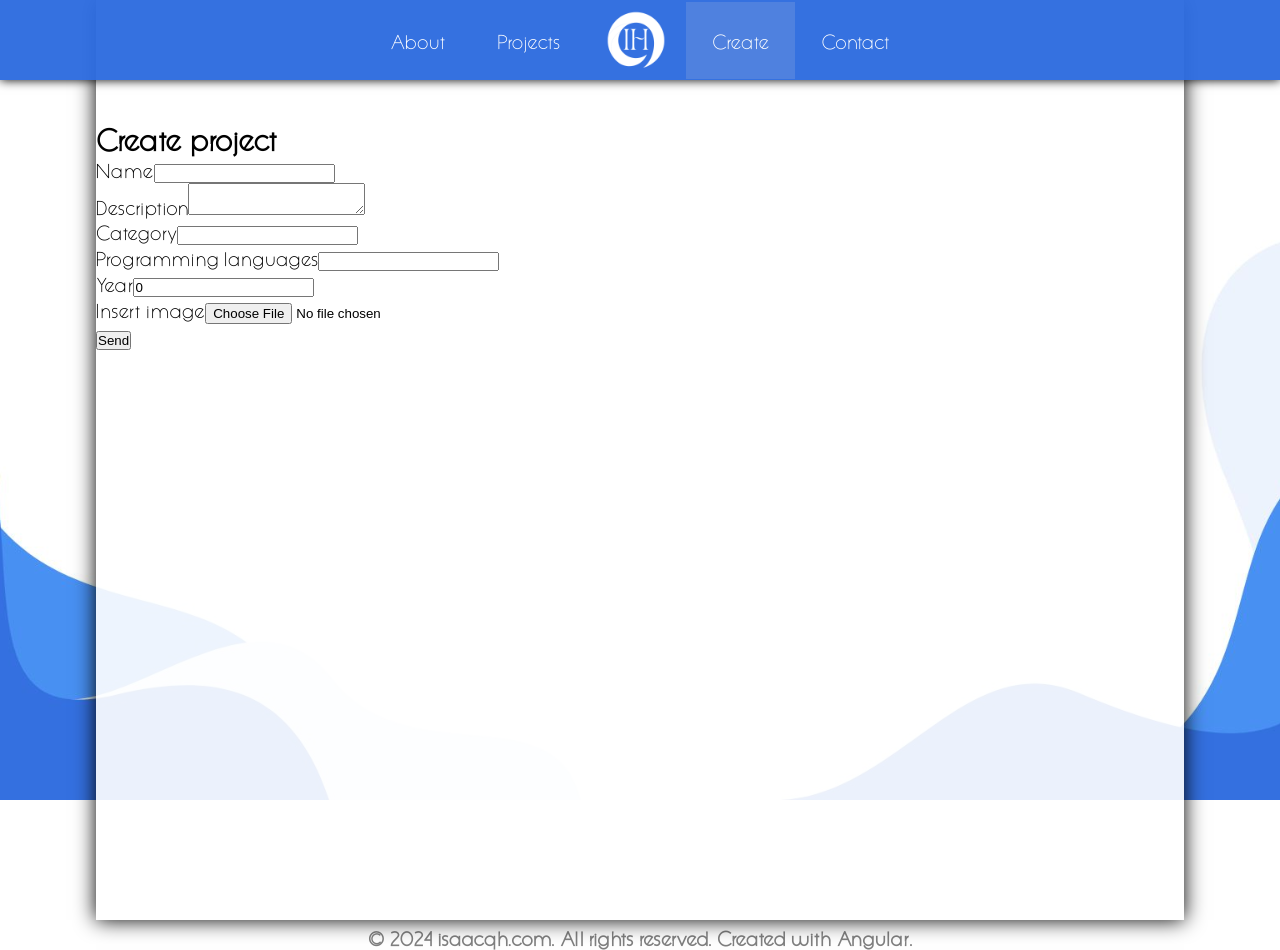
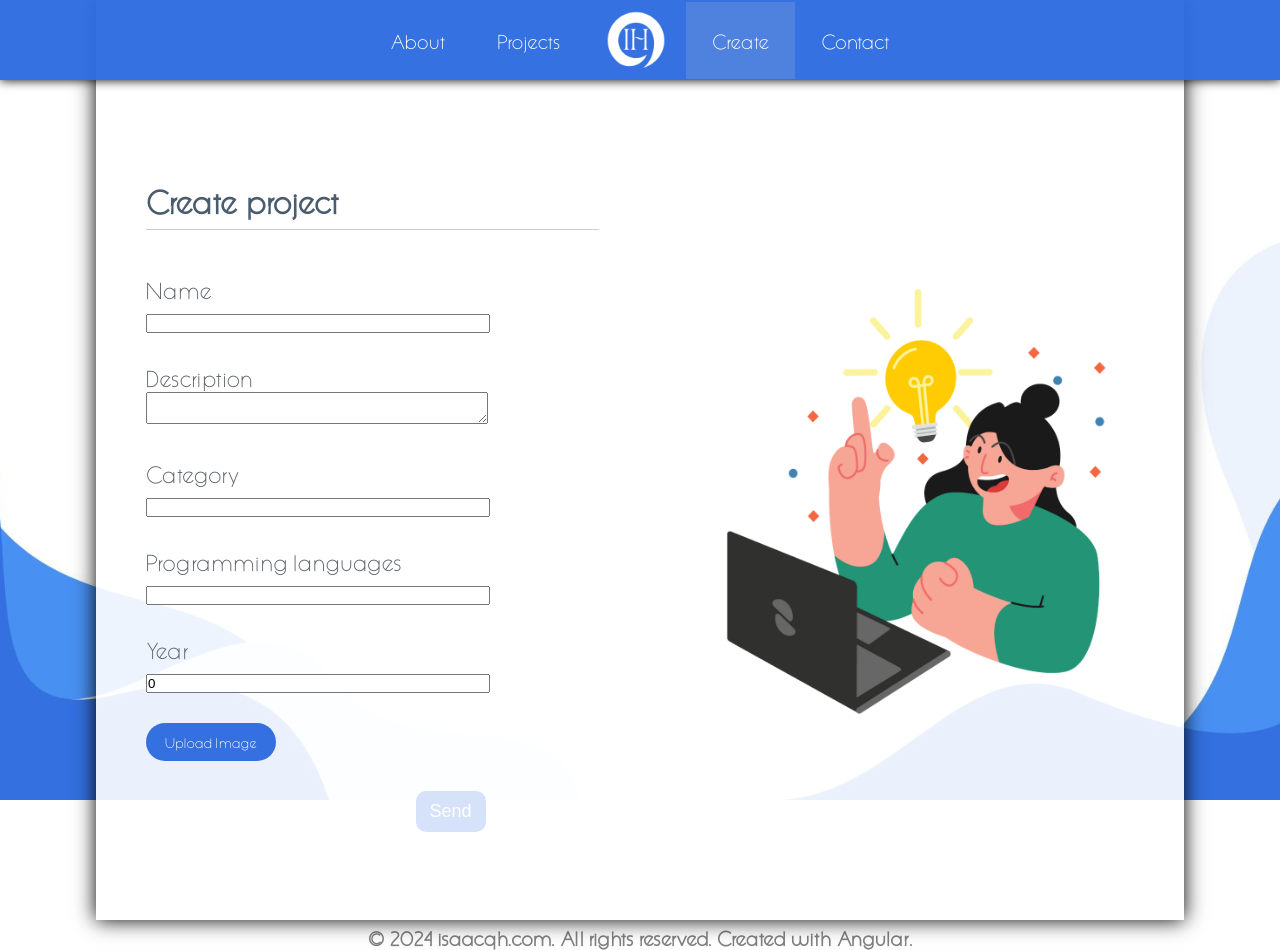
Before and after one commit to IsaacQH/Portafolio-Angular, an Angular app: page /create-project in a window 1280 px wide. Built offline with nearby package versions, Linux system fonts and the light colour scheme.

Commit message:
Create POST method and adding success or failed status

```diff
--- a/src/app/components/create/create.component.html
+++ b/src/app/components/create/create.component.html
@@ -1,38 +1,62 @@
-<div class = "container">
+<!-- Section for creating projects -->
+<section id="create">
+    <!-- Container to hold the form -->
+    <div class="container">
+        <!-- Heading for the section -->
         <h2>{{title}}</h2>
 
-    <form #projectForm = "ngForm" (ngSubmit)="onSubmit(projectForm)"> <!-- Name of form is projectForm, has a acction -> onSubmit function -->
+        <div class = "message success" *ngIf = "status == 'SUCCESS'">Project has been created and published successfully. <a href = "http://localhost:3700/getAll">See it here</a></div>
+        <div class = "message failed" *ngIf =  "status == 'FAILED'">Project was not created. <a href = "http://localhost:3700/getAll">See it here</a></div>
+
+        <!-- Form for project creation -->
+        <form #projectForm="ngForm" (ngSubmit)="onSubmit(projectForm)">
+            <!-- Input field for project name -->
             <p>
-            <label for = "name">Name</label>
-            <input type="text" name="name" #name = "ngModel" [(ngModel)] = "project.name"/>
+                <label for="name">Name</label>
+                <input type="text" name="name" #name="ngModel" [(ngModel)]="project.name" required/><br/>
+                <span class ="formError" *ngIf="name.touched && !name.valid">The name field is required.</span>
             </p>
 
+            <!-- Textarea for project description -->
             <p>
-            <label for = "description">Description</label>
-            <textarea name="description" #description = "ngModel" [(ngModel)]= "project.description"></textarea>
+                <label for="description">Description</label>
+                <textarea name="description" #description="ngModel" [(ngModel)]="project.description" required></textarea><br>
+                <span class ="formError" *ngIf="description.touched && !description.valid">The description field is required.</span>
             </p>
 
+            <!-- Input field for project category -->
             <p>
-            <label for = "category">Category</label>
-            <input type="text" name="category" #category = "ngModel" [(ngModel)] = "project.category"/>
+                <label for="category">Category</label>
+                <input type="text" name="category" #category="ngModel" [(ngModel)]="project.category" required/><br>
+                <span class ="formError" *ngIf="category.touched && !category.valid">The category field is required.</span>
             </p>
 
+            <!-- Input field for programming languages used -->
             <p>
-            <label for = "langs">Programming languages</label>
-            <input type="text" name="langs" #langs = "ngModel" [(ngModel)] = "project.langs"/>
+                <label for="langs">Programming languages</label>
+                <input type="text" name="langs" #langs="ngModel" [(ngModel)]="project.langs" required/><br>
+                <span class ="formError" *ngIf="langs.touched && !langs.valid">The name languages are required.</span>
             </p>
 
+            <!-- Input field for project year -->
             <p>
-            <label for = "year">Year</label>
-            <input type="text" name="year" #year = "ngModel" [(ngModel)] = "project.year"/>
+                <label for="year">Year</label>
+                <input type="text" name="year" #year="ngModel" [(ngModel)]="project.year"/>
             </p>
 
+            <!-- Custom file upload button -->
             <p>
-            <label for = "image">Insert image</label>
-            <input type="file" name="image" placeholder = "Upload Image"/>
+                <label for="file-upload" class="custom-file-upload">
+                    <i class="fas fa-cloud-upload-alt"></i> Upload Image
+                </label>
+                <input id="file-upload" type="file" name="image" />
             </p>
 
-        <input type="submit" value="Send">
-
+            <!-- Submit button for sending the form -->
+            <input type="submit" value="Send" [disabled] = "!projectForm.form.valid">
         </form>
     </div>
+
+    <!-- Decorative image -->
+    <img id="decorator" src="../../../assets/css/img/create.png">
+</section>
--- a/src/app/components/create/create.component.ts
+++ b/src/app/components/create/create.component.ts
@@ -17,12 +17,14 @@ import { CommonModule } from '@angular/common';
 export class CreateComponent implements OnInit{
   public title: string; // Title for the component
   public project: Project; // Project object
+  public status:string;  //Status of the post
 
   constructor(
     private _projectService: ProjectService
   ){
     this.title = "Create project"; // Sets the title
     this.project = new Project("","","","","", 0,""); // Initializes a new Project object with default values
+    this.status = ""      //declararion of default status
   }
 
   ngOnInit() {
@@ -30,6 +32,23 @@ export class CreateComponent implements OnInit{
   }
 
   onSubmit(form:any):any{
-    console.log(this.project)
+    console.log(this.project) //Prints on console the project objects
+    this._projectService.saveProject(this.project).subscribe(    //Captures and suscribes the project info on the db
+      response => {
+        if(response.project){
+          this.status = "SUCCESS";       //declararion of status is true so the message of HTML appears
+          console.log("This is the result of POST")
+          console.log(response)      //Prints the object project as a full JSON whith id assigned
+          form.reset()
+        }else{
+          this.status = "FAILED";       //declararion of status is false, so the message dont appear
+        }
+
+      },
+      error =>{
+        console.log("There was an error")   //Prints the error if ther is sone
+        console.log(<any>error)   //Prints the error if ther is sone
+      }
+    )
   }
 }
--- a/src/app/services/global.ts
+++ b/src/app/services/global.ts
@@ -1,5 +1,5 @@
 //Glogal service that will obtain the backend of the URL
 
 export var global = {
-    url: "http://localhost:3700/api/"
+    url: "http://localhost:3700/"
 }
--- a/src/app/services/projecs.service.ts
+++ b/src/app/services/projecs.service.ts
@@ -1,5 +1,5 @@
 import { Injectable } from "@angular/core";
-import { HttpClient } from "@angular/common/http";
+import { HttpClient, HttpHeaders } from "@angular/common/http";
 import { Observable } from "rxjs";
 import { Project} from "../models/project";
 import { global } from "./global";
@@ -17,4 +17,11 @@ export class ProjectService{
     testService(){
         return "Checking for Project Service"
     }
+
+    saveProject(project: Project):Observable<any>{
+        let params = JSON.stringify(project)     //Converts the object to a string JSON
+        let headers = new HttpHeaders().set('Content-type', 'application/json')  //Headers condifuration that send the json
+                                          //URL where the post is required, post on the backend
+        return this._http.post(this.url + 'saveProject', params, {headers:headers})  //Creates a POST and puts the params on the url and organize the headers por http
+      }
 }
--- a/src/assets/css/styles.css
+++ b/src/assets/css/styles.css
@@ -180,3 +180,124 @@ footer {
     width: calc(20% - 6px); /* Set the width for each li (20% minus margins) */
     margin: 0 30px 10px; /* Adjust margins for spacing */
 }
+
+
+/* --------------------------------   CREATE  ----------------------------------- */
+#create{
+    display: flex; /* Utiliza flexbox para distribuir los elementos en línea */
+    justify-content: space-between; /* Distribuye los elementos a lo largo del contenedor */
+    align-items: center; /* Centra verticalmente los elementos */
+}
+.container{
+    width: 45%; /* Ancho del contenedor */
+    justify-content: space-between;
+    padding: 50px;
+    padding-bottom: 40px;
+    margin: 0px auto; /* Margin top and bottom 0, left and right margin auto */
+    color: rgb(94, 101, 109); /* Text color */
+    font-size: 23px; /* Font size */
+}
+
+.container h2 {
+    font-size: 32px; /* Font size */
+    font-weight: bold; /* Font weight */
+    border-bottom: 1px solid #ccc; /* Bottom border */
+    color: rgb(74, 92, 112); /* Text color */
+    padding-top: 10px; /* Top padding */
+    padding-bottom: 8px; /* Bottom padding */
+}
+/* Form styling */
+form {
+    width: 75%; /* Width of the form */
+    padding-top: 15px; /* Top padding */
+}
+
+form label {
+    display: block; /* Display labels as block elements */
+    width: 80%; /* Width of the labels */
+    margin-top: 30px;
+}
+
+form input[type="text"],
+form input[type="number"],
+form input[type="email"],
+form textarea {
+    width: 100%; /* Width of text inputs and textarea */
+}
+
+/* Submit button and button styling */
+form input[type="submit"],
+form button {
+    margin-top: 30px; /* Top margin */
+    font-size: 18px; /* Font size */
+    padding: 10px 14px; /* Padding (top, right/left, bottom) */
+    background: rgba(44, 107, 223, 0.956); /* Background color */
+    color: white; /* Text color */
+    border: none; /* No border */
+    border-radius: 10px; /* Radius of corners to make button round */
+    cursor: pointer; /* Pointer cursor on hover */
+    transition: transform 300ms ease; /* Transition for scaling effect */
+    float: right; /* Align button to the right */
+}
+
+/* Hover effect for submit button and button */
+form input[type="submit"]:hover,
+form button:hover {
+    transform: scale(1.2); /* Scale the button on hover */
+    background: rgba(80, 130, 223, 0.956); /* Change background color on hover */
+}
+form input[disabled]{
+    opacity: 0.2;
+    cursor: not-allowed;
+}
+
+/* Custom file upload button styling */
+.custom-file-upload {
+    width: 30%; /* Width of the custom file upload button */
+    margin-top: 30px; /* Top margin */
+    font-size: 14px; /* Font size */
+    padding: 10px 14px; /* Padding (top, right/left, bottom) */
+    background: rgba(44, 107, 223, 0.956); /* Background color */
+    color: white; /* Text color */
+    border: none; /* No border */
+    border-radius: 20px; /* Radius of corners to make button round */
+    cursor: pointer; /* Pointer cursor on hover */
+    transition: transform 100ms ease; /* Transition for scaling effect */
+    text-align: center; /* Center align text */
+}
+
+/* Hover effect for custom file upload button */
+.custom-file-upload:hover {
+    transform: scale(1.1); /* Scale the button on hover */
+}
+
+/* Hide default file input */
+form input[type="file"] {
+    display: none; /* Hide the default file input */
+}
+
+/* Image section styling */
+#decorator {
+    display: block; /* Display as block element */
+    width: 40%; /* Width of the image */
+    padding: 50px; /* Padding around the image */
+}
+/* VALIDATION OF FORMS*/
+.formError{
+    color: red;
+    font-size: 15px;
+    text-align: right;
+    display: flex;
+    float: right;
+}
+ /*SUCCESS OR FAILED Message*/
+.message{
+    padding-top: 15px;
+}
+
+.success{
+    color: rgb(12, 82, 12)
+}
+.failed{
+    color: rgb(147, 12, 12)
+}
```
Also changed, not shown: src/assets/css/img/create.png (added). Lines whose indentation alone changed are shown as unchanged.
